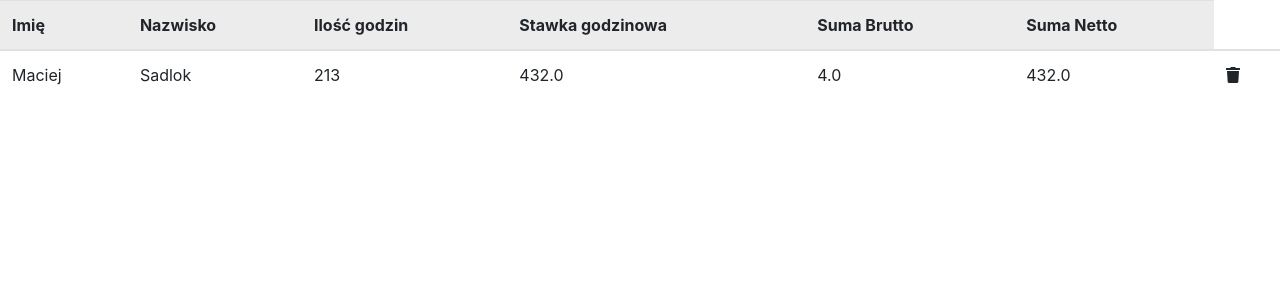
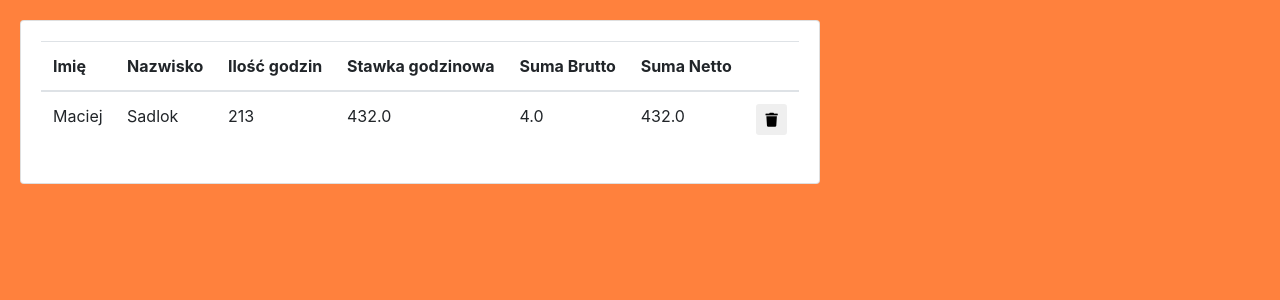
Before and after one commit to MaciejSadlok/EmployeesDjango, a Django app: page /main/employees/ in a window 1280 px wide. Shown: the top 300 px of the page. Run offline with Django 3.2, Linux system fonts and the light colour scheme; data comes from the database, SQL or seed files in the repository; both versions use the stored data as it was after the commit; some libraries are stand-ins or nearby versions.

Commit message:
Added possibility to delete employee on click with redirect to the same page

```diff
--- a/Employee/my_static/my.css
+++ /dev/null
@@ -1,3 +0,0 @@
-.body {
-    color: red;
-}
--- a/Employee/settings.py
+++ b/Employee/settings.py
@@ -121,4 +121,4 @@ USE_TZ = True
 
 STATIC_URL = '/static/'
 
-STATICFILES_DIR = ['my_static']
+STATICFILES_DIRS = ['my_static']
--- a/main/urls.py
+++ b/main/urls.py
@@ -1,7 +1,10 @@
 from django.urls import path
 from . import views
 
+app_name = 'main'
+
 urlpatterns = [
-    path('employees/', views.all_employees)
+    path('employees/', views.all_employees, name='all_employees'),
+    path('delete/<int:pk>', views.DeleteEmployee.as_view(), name='employee-delete')
 
 ]
--- a/main/views.py
+++ b/main/views.py
@@ -1,7 +1,14 @@
 from django.shortcuts import render
 from .models import Employee
+from django.views.generic.edit import DeleteView
+from django.urls import reverse_lazy
 
 
 def all_employees(request):
     employees = Employee.objects.all()
     return render(request, 'employees_table.html', {'employees': employees})
+
+
+class DeleteEmployee(DeleteView):
+    model = Employee
+    success_url = reverse_lazy('main:all_employees')
--- /dev/null
+++ b/my_static/my.css
@@ -0,0 +1,4 @@
+body {
+    background-color: #ff813d;
+    padding: 20px;
+}
--- a/templates/employees_table.html
+++ b/templates/employees_table.html
@@ -2,6 +2,8 @@
 {% block title %} Employees table {% endblock %}
 {% block body %}
 
+<div class="card" style="width: 800px;">
+    <div class="card-body">
         <div class="table-responsive">
             <table class="table table-hover" >
                       <tr>
@@ -11,6 +13,7 @@
                         <th>Stawka godzinowa</th>
                         <th>Suma Brutto</th>
                         <th>Suma Netto</th>
+                        <th></th>
                       </tr>
                 {% for employee in employees %}
                     <tbody>
@@ -21,11 +24,20 @@
                         <td>{{employee.employee_hourly_pay}}</td>
                         <td>{{employee.employee_wage_gross}}</td>
                         <td>{{employee.employee_wage_net}}</td>
-                <td><i class="fas fa-trash"></i></td>
+                        <td>
+                            <form  method="post" action="{% url 'main:employee-delete' employee.id %}">
+                                {% csrf_token %}
+                                <input type="hidden" name="employee_id" value="{{ employee.id }}"/>
+                                <button type="submit" class="btn btn-default btn-sm">
+                                    <span><i class="fas fa-trash"></i></span>
+                                </button>
+                            </form>
+                        </td>
                       </tr>
                     </tbody>
                 {% endfor %}
             </table>
         </div>
-
+    </div>
+</div>
 {% endblock %}
```
Also changed, not shown: main/forms.py (added, +9 -0 lines), db.sqlite3. Lines whose indentation alone changed are shown as unchanged.
